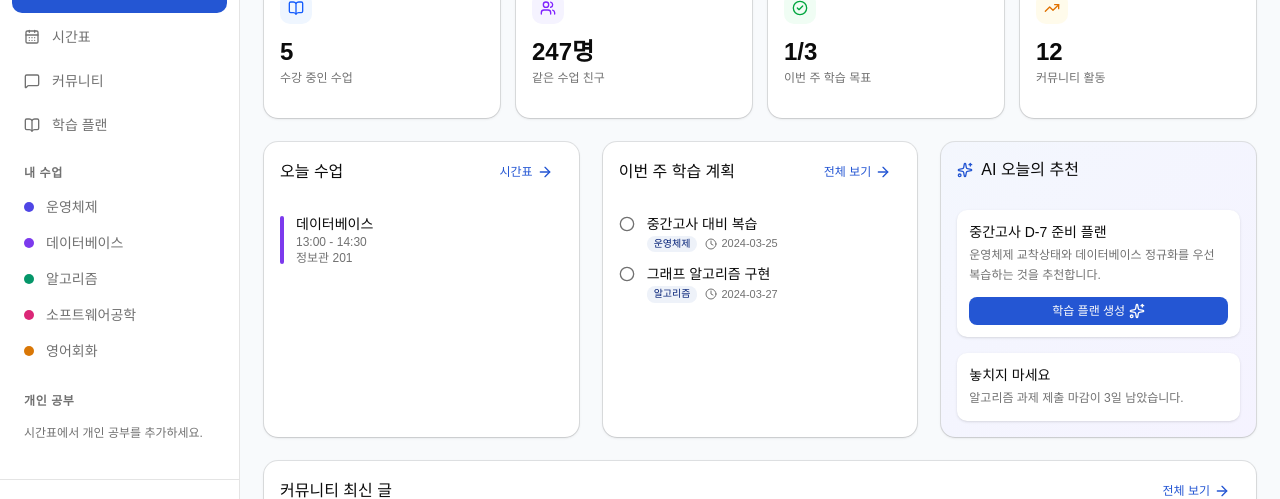
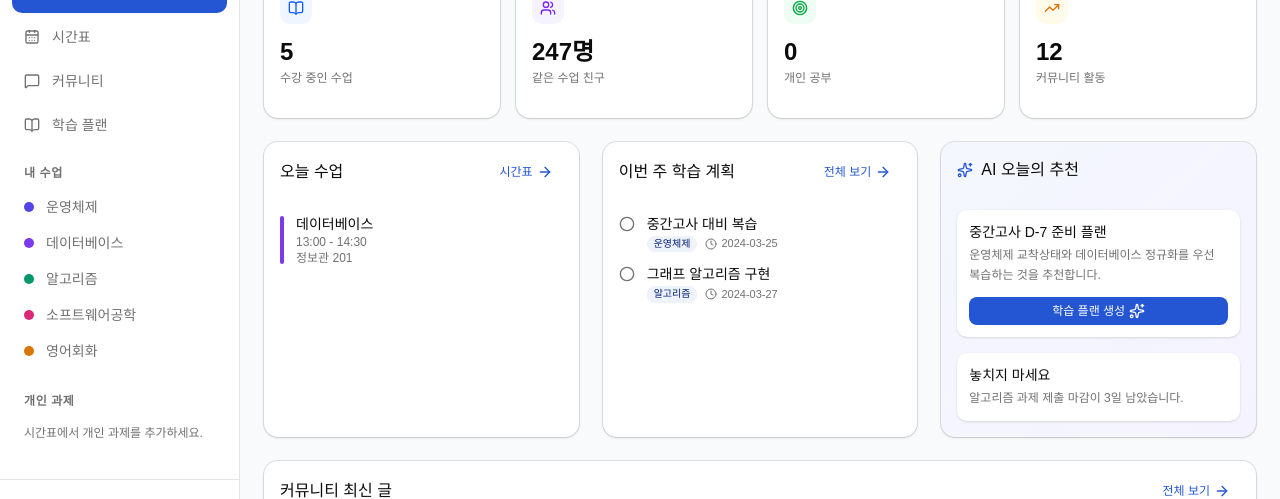
Before and after one commit to Ajou1429/unilink, a Next.js app: page /dashboard in a window 1280 px wide. Shown: the part 212-711 px from the top of the page. Built offline with nearby package versions, Linux system fonts and the light colour scheme.

Commit message:
Refine dashboard study cards

```diff
--- a/src/app/(dashboard)/dashboard/page.tsx
+++ b/src/app/(dashboard)/dashboard/page.tsx
@@ -13,14 +13,19 @@ import {
   BookOpen,
   Sparkles,
   ArrowRight,
-  CheckCircle2,
   Circle,
   Clock,
+  Target,
   Users,
   TrendingUp,
 } from "lucide-react";
 import { mockCourses, mockPosts, mockStudyPlans } from "@/lib/mock-data";
 import { getStoredCourses } from "@/lib/course-storage";
+import {
+  getPersonalStudies,
+  PERSONAL_STUDIES_CHANGED_EVENT,
+  PersonalStudy,
+} from "@/lib/personal-study-storage";
 import {
   getWeeklyStudyPlans,
   saveWeeklyStudyPlans,
@@ -57,21 +62,25 @@ function getKoreanToday() {
 export default function DashboardPage() {
   const [courses, setCourses] = useState<Course[]>(mockCourses);
   const [plans, setPlans] = useState<StudyPlan[]>(mockStudyPlans);
+  const [personalStudies, setPersonalStudies] = useState<PersonalStudy[]>([]);
   const [koreanToday, setKoreanToday] = useState(getKoreanToday);
 
   useEffect(() => {
     function loadDashboardData() {
       setCourses(getStoredCourses());
       setPlans(getWeeklyStudyPlans(mockStudyPlans));
+      setPersonalStudies(getPersonalStudies());
       setKoreanToday(getKoreanToday());
     }
 
     window.setTimeout(loadDashboardData, 0);
     window.addEventListener(STUDY_PLANS_CHANGED_EVENT, loadDashboardData);
+    window.addEventListener(PERSONAL_STUDIES_CHANGED_EVENT, loadDashboardData);
     window.addEventListener("storage", loadDashboardData);
 
     return () => {
       window.removeEventListener(STUDY_PLANS_CHANGED_EVENT, loadDashboardData);
+      window.removeEventListener(PERSONAL_STUDIES_CHANGED_EVENT, loadDashboardData);
       window.removeEventListener("storage", loadDashboardData);
     };
   }, []);
@@ -81,7 +90,6 @@ export default function DashboardPage() {
       ? course.days.includes(koreanToday.courseDayOfWeek)
       : false,
   );
-  const completedPlans = plans.filter((plan) => plan.isCompleted).length;
   const upcomingPlans = plans.filter((plan) => !plan.isCompleted).slice(0, 4);
 
   function completePlan(planId: string) {
@@ -127,9 +135,9 @@ export default function DashboardPage() {
               color: "text-violet-600 bg-violet-50",
             },
             {
-              label: "이번 주 학습 목표",
-              value: `${completedPlans}/${plans.length}`,
-              icon: CheckCircle2,
+              label: "개인 공부",
+              value: String(personalStudies.length),
+              icon: Target,
               color: "text-green-600 bg-green-50",
             },
             {
@@ -160,6 +168,7 @@ export default function DashboardPage() {
                 <CardTitle className="text-base">오늘 수업</CardTitle>
                 <Button
                   render={<Link href="/timetable" />}
+                  nativeButton={false}
                   variant="ghost"
                   size="sm"
                   className="h-7 text-xs gap-1 text-primary"
@@ -199,6 +208,7 @@ export default function DashboardPage() {
                 <CardTitle className="text-base">이번 주 학습 계획</CardTitle>
                 <Button
                   render={<Link href="/study" />}
+                  nativeButton={false}
                   variant="ghost"
                   size="sm"
                   className="h-7 text-xs gap-1 text-primary"
@@ -277,6 +287,7 @@ export default function DashboardPage() {
               <CardTitle className="text-base">커뮤니티 최신 글</CardTitle>
               <Button
                 render={<Link href="/community" />}
+                nativeButton={false}
                 variant="ghost"
                 size="sm"
                 className="h-7 text-xs gap-1 text-primary"
--- a/src/app/(dashboard)/personal-study/page.tsx
+++ b/src/app/(dashboard)/personal-study/page.tsx
@@ -43,14 +43,14 @@ function formatBytes(size: number) {
 function EmptyPersonalStudyState() {
   return (
     <div className="flex flex-col min-h-screen">
-      <Header title="개인 공부" />
+      <Header title="개인 과제" />
       <div className="flex-1 p-6 max-w-3xl mx-auto w-full">
         <Card className="border-0 shadow-sm">
           <CardContent className="py-12 text-center">
             <Target className="h-10 w-10 mx-auto mb-4 text-muted-foreground opacity-40" />
-            <h2 className="text-lg font-semibold mb-2">개인 공부를 찾을 수 없어요</h2>
+            <h2 className="text-lg font-semibold mb-2">개인 과제를 찾을 수 없어요</h2>
             <p className="text-sm text-muted-foreground mb-6">
-              시간표 오른쪽 아래 개인 공부 카드에서 새 항목을 추가하세요.
+              시간표 오른쪽 아래 개인 과제 카드에서 새 항목을 추가하세요.
             </p>
             <Link href="/timetable">
               <Button>시간표로 이동</Button>
@@ -224,7 +224,7 @@ function PersonalStudyContent() {
                     <Label>내용</Label>
                     <Textarea
                       rows={8}
-                      placeholder="개인 공부 내용을 정리하세요"
+                      placeholder="개인 과제 내용을 정리하세요"
                       value={noteContent}
                       onChange={(event) => setNoteContent(event.target.value)}
                     />
--- a/src/app/(dashboard)/study/page.tsx
+++ b/src/app/(dashboard)/study/page.tsx
@@ -119,7 +119,7 @@ export default function StudyPage() {
       id: Date.now().toString(),
       userId: "me",
       courseId: newPlan.courseId || "self",
-      courseName: course?.name ?? "개인 공부",
+      courseName: course?.name ?? "개인 과제",
       week: THIS_WEEK,
       title: newPlan.title.trim(),
       description: newPlan.description.trim(),
@@ -341,7 +341,7 @@ export default function StudyPage() {
                         }
                       >
                         <SelectTrigger className="w-full">
-                          <SelectValue placeholder="선택하지 않으면 개인 공부로 저장" />
+                          <SelectValue placeholder="선택하지 않으면 개인 과제로 저장" />
                         </SelectTrigger>
                         <SelectContent>
                           {courses.map((course) => (
--- a/src/app/(dashboard)/timetable/page.tsx
+++ b/src/app/(dashboard)/timetable/page.tsx
@@ -407,7 +407,7 @@ export default function TimetablePage() {
               <CardHeader className="pb-3">
                 <div className="flex items-center justify-between">
                   <CardTitle className="text-sm flex items-center gap-2">
-                    <Target className="h-4 w-4 text-primary" /> 개인 공부
+                    <Target className="h-4 w-4 text-primary" /> 개인 과제
                   </CardTitle>
                   <Dialog open={personalOpen} onOpenChange={setPersonalOpen}>
                     <DialogTrigger render={<Button size="sm" variant="outline" className="h-7 gap-1" />}>
@@ -415,7 +415,7 @@ export default function TimetablePage() {
                     </DialogTrigger>
                     <DialogContent className="max-w-md">
                       <DialogHeader>
-                        <DialogTitle>개인 공부 추가</DialogTitle>
+                        <DialogTitle>개인 과제 추가</DialogTitle>
                       </DialogHeader>
                       <div className="space-y-4 pt-2">
                         <div className="space-y-2">
@@ -523,7 +523,7 @@ export default function TimetablePage() {
                 ) : (
                   <div className="text-center py-5 text-muted-foreground">
                     <Award className="h-6 w-6 mx-auto mb-2 opacity-40" />
-                    <p className="text-xs">자격증이나 개인 공부를 추가하세요.</p>
+                    <p className="text-xs">자격증이나 개인 과제를 추가하세요.</p>
                   </div>
                 )}
               </CardContent>
--- a/src/components/layout/Sidebar.tsx
+++ b/src/components/layout/Sidebar.tsx
@@ -152,7 +152,7 @@ export function Sidebar() {
 
         <div className="pt-4 pb-1">
           <p className="px-3 text-xs font-semibold text-muted-foreground uppercase tracking-wider mb-2">
-            개인 공부
+            개인 과제
           </p>
           {personalStudies.length > 0 ? (
             personalStudies.map((study) => {
@@ -177,7 +177,7 @@ export function Sidebar() {
             })
           ) : (
             <p className="px-3 py-2 text-xs text-muted-foreground">
-              시간표에서 개인 공부를 추가하세요.
+              시간표에서 개인 과제를 추가하세요.
             </p>
           )}
         </div>
```
